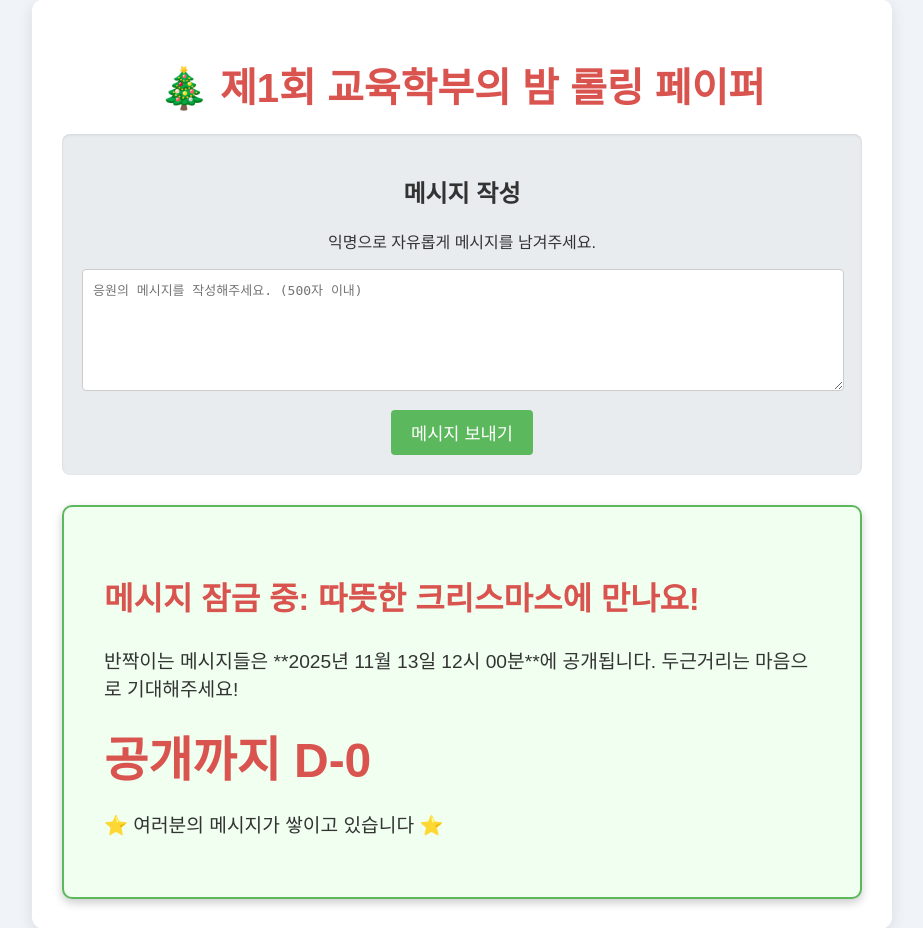
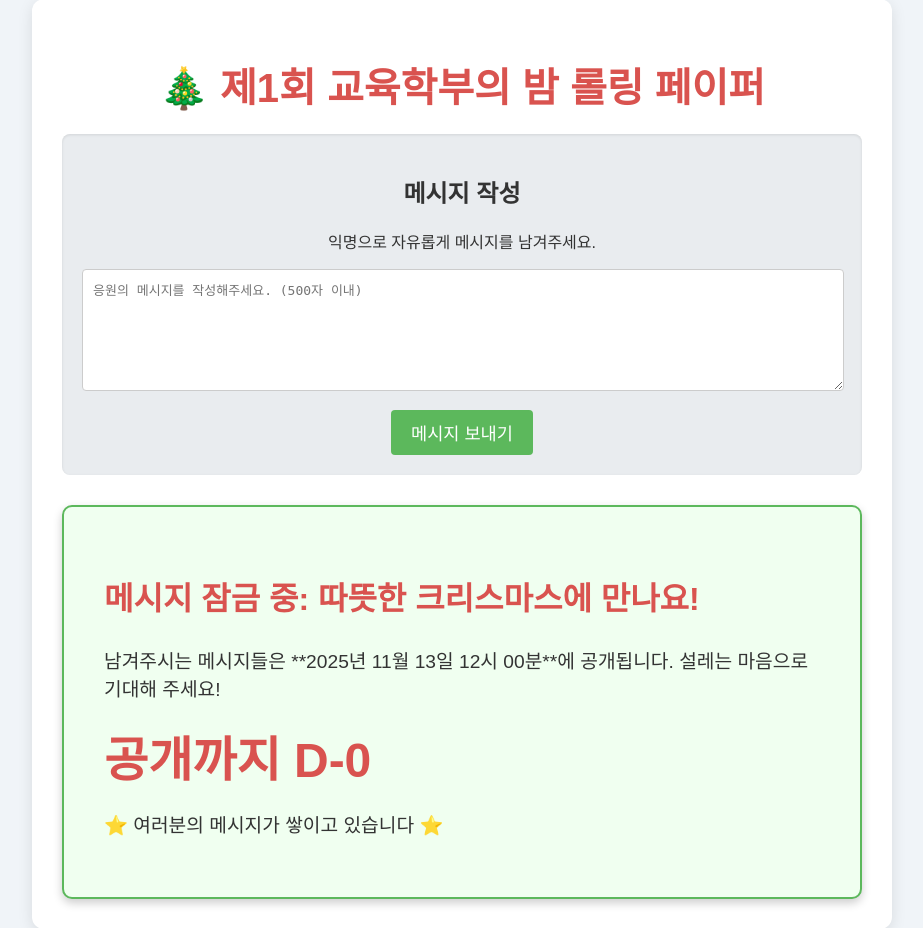
Before and after one commit to p6x6wc4spb-hash/collegeofeducation_rollingpaper, a Flask app: page / in a window 1280 px wide. Shown: the part 21-949 px from the top of the page, without its empty margins (178-1101 px from the left). Run offline with Flask 3, Linux system fonts and the light colour scheme; data that the repository does not hold is empty.

Commit message:
Update index.html

```diff
--- a/templates/index.html
+++ b/templates/index.html
@@ -134,7 +134,7 @@
             {% else %}
                 <div class="lock-screen">
                     <h2>메시지 잠금 중: 따뜻한 크리스마스에 만나요!</h2>
-                    <p>반짝이는 메시지들은 **{{ release_date_str }}**에 공개됩니다. 두근거리는 마음으로 기대해주세요!</p>
+                    <p>남겨주시는 메시지들은 **{{ release_date_str }}**에 공개됩니다. 설레는 마음으로 기대해 주세요!</p>
 
                     {% if days_left >= 0 %}
                     <div class="d-day">공개까지 D-{{ days_left }}</div>
```
